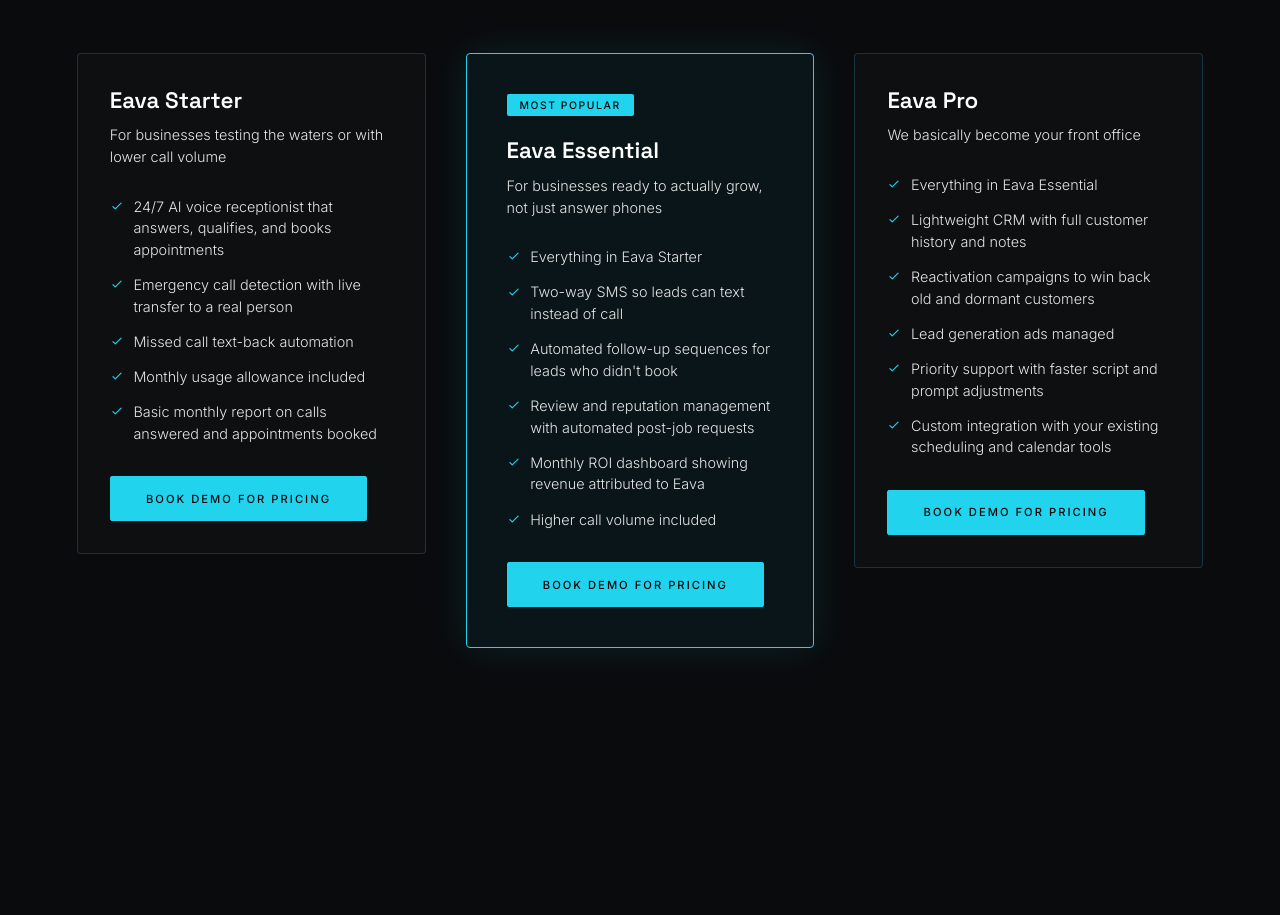
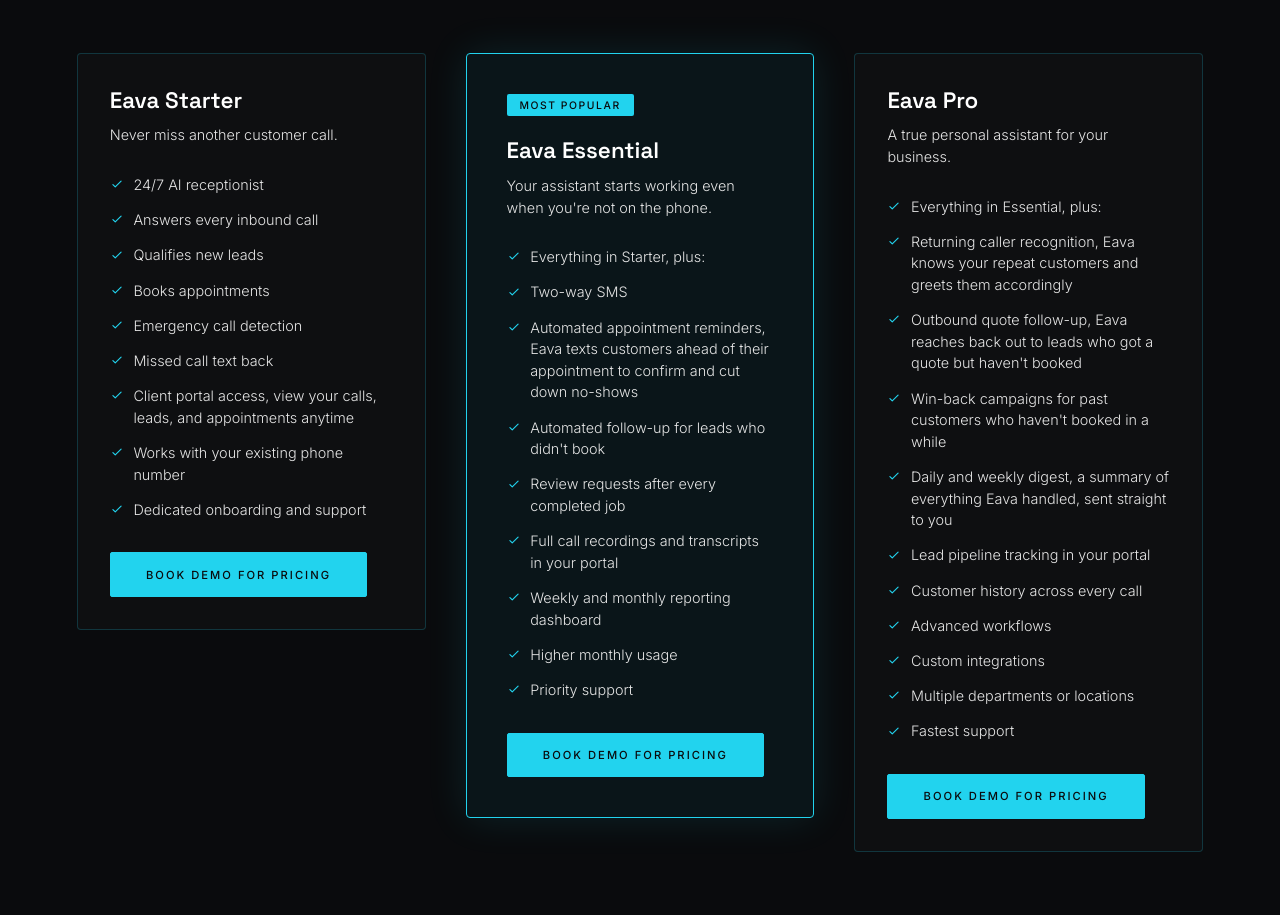
Before and after one commit to Eava-Dev/Eava-website, a Next.js app: page / in a window 1280 px wide. Shown: the part 7280-8195 px from the top of the page. Built offline with nearby package versions, Linux system fonts and the light colour scheme.

Commit message:
Update pricing tier copy for Starter/Essential/Pro cards
Text only: new headlines and bullet lists for all three cards. Badge,
layout, checkmark icons, and CTA buttons are unchanged.

```diff
--- a/app/components/PackagesSection.tsx
+++ b/app/components/PackagesSection.tsx
@@ -7,42 +7,55 @@
   {
     badge: null,
     title: "Eava Starter",
-    tagline: "For businesses testing the waters or with lower call volume",
+    tagline: "Never miss another customer call.",
     highlighted: false,
     features: [
-      "24/7 AI voice receptionist that answers, qualifies, and books appointments",
-      "Emergency call detection with live transfer to a real person",
-      "Missed call text-back automation",
-      "Monthly usage allowance included",
-      "Basic monthly report on calls answered and appointments booked",
+      "24/7 AI receptionist",
+      "Answers every inbound call",
+      "Qualifies new leads",
+      "Books appointments",
+      "Emergency call detection",
+      "Missed call text back",
+      "Client portal access, view your calls, leads, and appointments anytime",
+      "Works with your existing phone number",
+      "Dedicated onboarding and support",
     ],
   },
   {
     badge: "Most Popular",
     title: "Eava Essential",
-    tagline: "For businesses ready to actually grow, not just answer phones",
+    tagline:
+      "Your assistant starts working even when you're not on the phone.",
     highlighted: true,
     features: [
-      "Everything in Eava Starter",
-      "Two-way SMS so leads can text instead of call",
-      "Automated follow-up sequences for leads who didn't book",
-      "Review and reputation management with automated post-job requests",
-      "Monthly ROI dashboard showing revenue attributed to Eava",
-      "Higher call volume included",
+      "Everything in Starter, plus:",
+      "Two-way SMS",
+      "Automated appointment reminders, Eava texts customers ahead of their appointment to confirm and cut down no-shows",
+      "Automated follow-up for leads who didn't book",
+      "Review requests after every completed job",
+      "Full call recordings and transcripts in your portal",
+      "Weekly and monthly reporting dashboard",
+      "Higher monthly usage",
+      "Priority support",
     ],
   },
   {
     badge: null,
     title: "Eava Pro",
-    tagline: "We basically become your front office",
+    tagline: "A true personal assistant for your business.",
     highlighted: false,
     features: [
-      "Everything in Eava Essential",
-      "Lightweight CRM with full customer history and notes",
-      "Reactivation campaigns to win back old and dormant customers",
-      "Lead generation ads managed",
-      "Priority support with faster script and prompt adjustments",
-      "Custom integration with your existing scheduling and calendar tools",
+      "Everything in Essential, plus:",
+      "Returning caller recognition, Eava knows your repeat customers and greets them accordingly",
+      "Outbound quote follow-up, Eava reaches back out to leads who got a quote but haven't booked",
+      "Win-back campaigns for past customers who haven't booked in a while",
+      "Daily and weekly digest, a summary of everything Eava handled, sent straight to you",
+      "Lead pipeline tracking in your portal",
+      "Customer history across every call",
+      "Advanced workflows",
+      "Custom integrations",
+      "Multiple departments or locations",
+      "Fastest support",
     ],
   },
 ];
```
